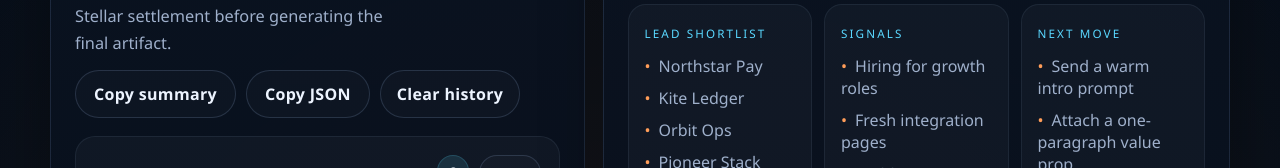
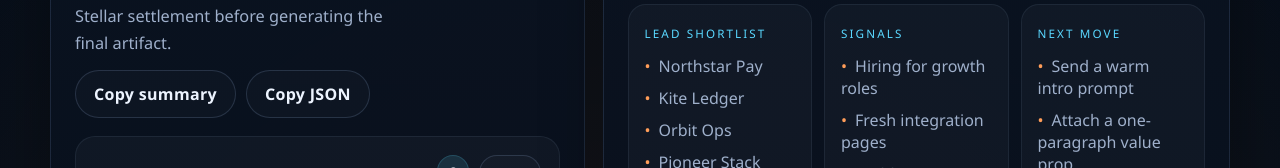
Before and after one commit to Saber1Y/AgentRail, a Next.js app: page / in a window 1280 px wide. Shown: the part 2735-2903 px from the top of the page. Built offline with nearby package versions, Linux system fonts and the light colour scheme.

Commit message:
fix: simplify receipt actions

```diff
--- a/app/components/WorkflowBoard.jsx
+++ b/app/components/WorkflowBoard.jsx
@@ -520,14 +520,6 @@ export default function WorkflowBoard() {
           >
             Copy JSON
           </button>
-          <button
-            type="button"
-            className="button button-ghost"
-            onClick={clearHistory}
-            disabled={!history.length}
-          >
-            Clear history
-          </button>
         </div>
 
         {copyState ? <p className="copy-note">{copyState}</p> : null}
```
